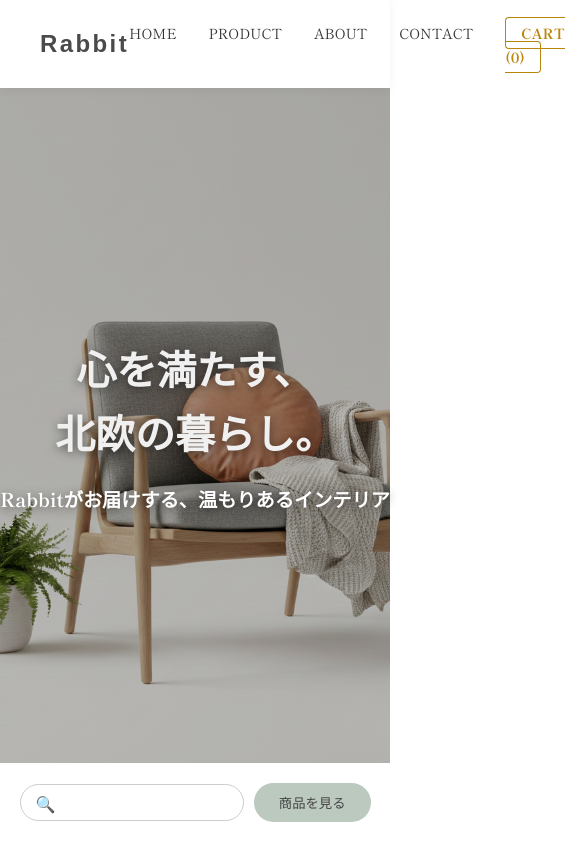
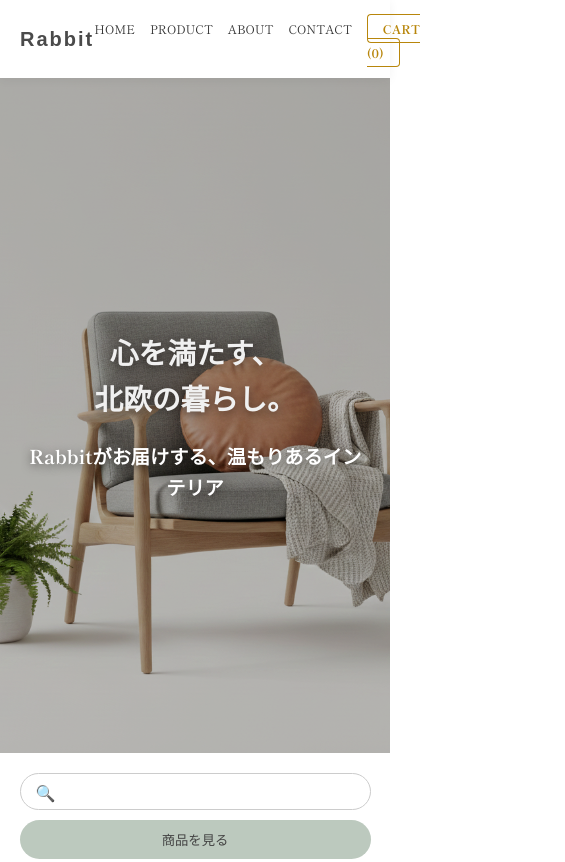
Before and after one commit to san0-code/rabbit-interior, a plain HTML site: page index.html in a window 390 px wide. Shown: the top 862 px of the page, 565 px wide, since content can reach past the window. Drawn offline with Linux system fonts and the light colour scheme.

Commit message:
Update style.css

```diff
--- a/style.css
+++ b/style.css
@@ -316,3 +316,58 @@ img {
     margin-top: 20px;
     font-weight: bold;
 }
+
+/* --- スマホ用の調整 (画面幅が768px以下の時だけ適用) --- */
+@media screen and (max-width: 768px) {
+
+  /* 1. ヘッダーの余白を狭くして、ロゴとメニューを収める */
+  .header__inner {
+    padding: 15px 20px;
+  }
+
+  .header__logo a {
+    font-size: 20px; /* ロゴを少し小さく */
+  }
+
+  .header__list {
+    gap: 15px; /* メニューの間隔を狭く */
+  }
+
+  .header__item a {
+    font-size: 12px; /* メニューの文字を小さく */
+  }
+
+  /* 2. ヒーローセクションの文字サイズ調整 */
+  .hero__title {
+    font-size: 1.8rem; /* タイトルをスマホサイズに */
+    padding: 0 20px;   /* 画面端に文字がくっつかないように */
+  }
+
+  /* 3. 【最重要】商品を縦に並べる（はみ出し防止） */
+  .products__inner {
+    flex-direction: column; /* 横並びから縦並びに変更！ */
+    align-items: center;    /* 真ん中に寄せる */
+    padding: 30px 20px;
+  }
+
+  .product__item {
+    width: 100%;            /* 1つの商品を横幅いっぱいに */
+    max-width: 320px;       /* でも広がりすぎないように制限 */
+    flex: none;             /* PC版のflex設定をリセット */
+  }
+
+  /* 4. 検索エリアの調整 */
+  .search-area__inner {
+    flex-direction: column; /* 検索バーとボタンを縦に並べる */
+    width: 100%;
+  }
+
+  .search-bar {
+    width: 100%;
+    box-sizing: border-box;
+  }
+
+  .search-button {
+    width: 100%; /* ボタンも押しやすく大きく */
+  }
+}
```
